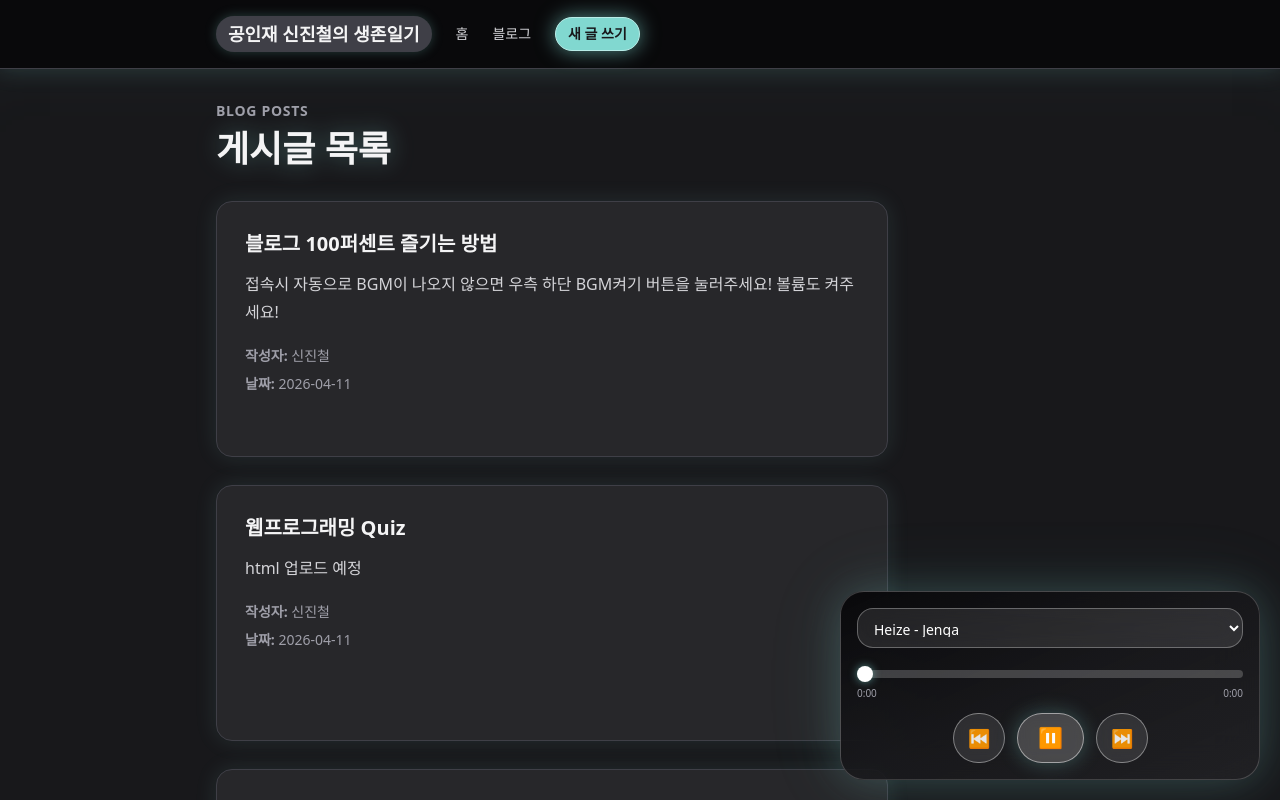
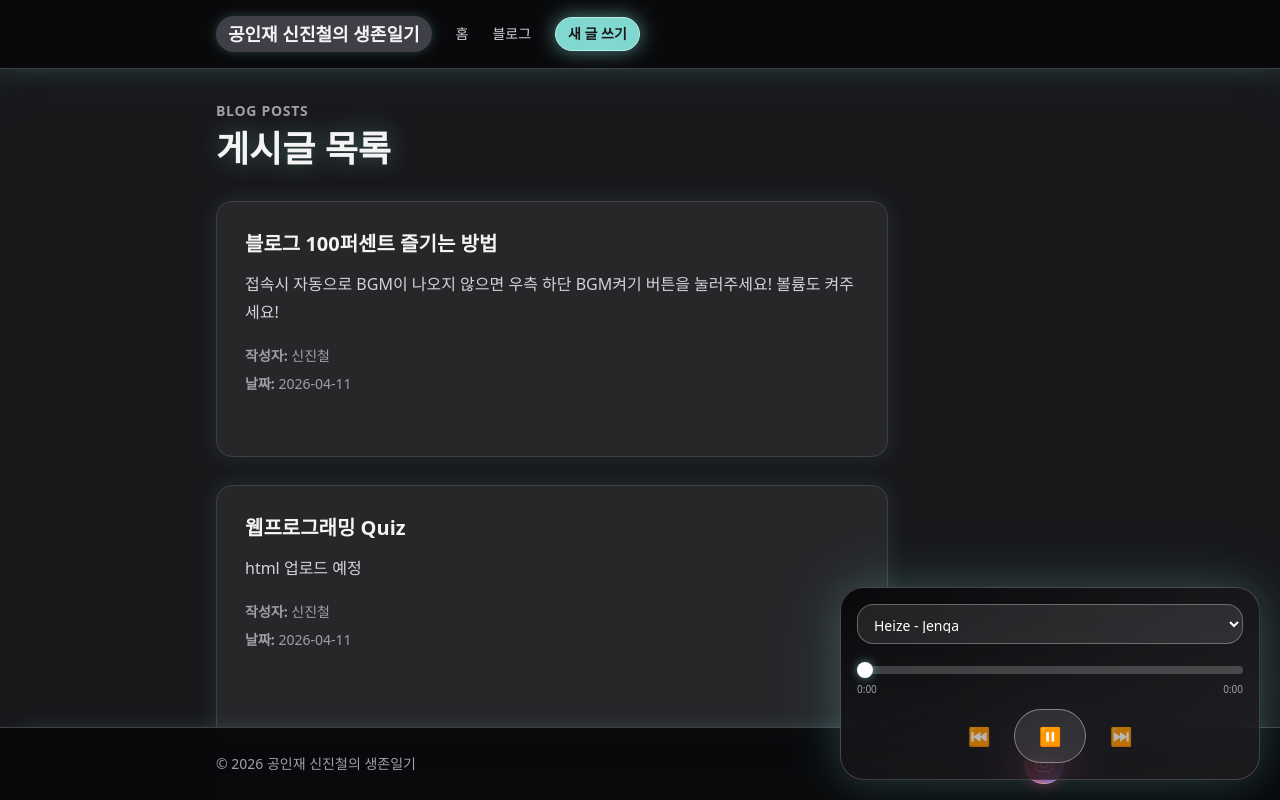
Before and after one commit to shin-jin-cheol/my-first-web, a Next.js app: page / in a window 1280 px wide. Shown: the top 800 px of the page. Built offline with nearby package versions, Linux system fonts and the light colour scheme.

Commit message:
refactor: cleaner BGM buttons and fixed footer with Instagram link

```diff
--- a/app/components/BgmPlayer.tsx
+++ b/app/components/BgmPlayer.tsx
@@ -188,11 +188,11 @@ export default function BgmPlayer() {
         </div>
       </div>
 
-            <div className="flex items-center justify-center gap-3">
+            <div className="flex items-center justify-center gap-6">
         <button
           type="button"
           onClick={playPreviousTrack}
-          className="rounded-full border border-white/40 bg-white/10 px-3.5 py-2.5 text-lg text-white/90 transition backdrop-blur hover:bg-white/20 hover:border-white/60"
+          className="text-lg text-white/70 transition hover:text-white hover:drop-shadow-[0_0_6px_rgba(129,216,208,0.6)]"
           title="이전곡"
         >
           ⏮
@@ -200,7 +200,7 @@ export default function BgmPlayer() {
         <button
           type="button"
           onClick={togglePlayback}
-          className="rounded-full border border-white/50 bg-white/20 px-5 py-2.5 text-xl font-bold text-white shadow-[0_0_20px_rgba(129,216,208,0.3)] transition backdrop-blur hover:bg-white/30 hover:border-white/70"
+          className="rounded-full border border-white/40 bg-white/10 px-6 py-3 text-lg text-white transition backdrop-blur hover:border-white/70 hover:bg-white/20"
           title={isPlaying ? "일시정지" : "재생"}
         >
           {isPlaying ? "⏸" : "▶"}
@@ -208,7 +208,7 @@ export default function BgmPlayer() {
         <button
           type="button"
           onClick={playNextTrack}
-          className="rounded-full border border-white/40 bg-white/10 px-3.5 py-2.5 text-lg text-white/90 transition backdrop-blur hover:bg-white/20 hover:border-white/60"
+          className="text-lg text-white/70 transition hover:text-white hover:drop-shadow-[0_0_6px_rgba(129,216,208,0.6)]"
           title="다음곡"
         >
           ⏭
--- a/app/layout.tsx
+++ b/app/layout.tsx
@@ -15,7 +15,7 @@ export default function RootLayout({
 }>) {
   return (
     <html lang="ko">
-      <body className="flex min-h-screen flex-col bg-zinc-900 text-zinc-100 shadow-[inset_0_120px_120px_-120px_rgba(129,216,208,0.2)]">
+      <body className="flex min-h-screen flex-col bg-zinc-900 text-zinc-100 shadow-[inset_0_120px_120px_-120px_rgba(129,216,208,0.2)] pb-24">
         <nav className="border-b border-zinc-700 bg-zinc-950 text-zinc-100 shadow-[0_0_24px_rgba(129,216,208,0.18)]">
           <div className="mx-auto flex w-full max-w-4xl items-center gap-6 px-6 py-4">
             <span className="rounded-full bg-zinc-700 px-3 py-1 text-base font-bold text-zinc-100 shadow-[0_0_12px_rgba(129,216,208,0.25)] md:text-lg">
@@ -36,14 +36,15 @@ export default function RootLayout({
           </div>
         </nav>
         <main className="mx-auto w-full max-w-4xl flex-1 px-6 py-8">{children}</main>
-        <footer className="border-t border-zinc-700 py-4 text-center text-sm text-zinc-300 shadow-[0_-12px_24px_-20px_rgba(129,216,208,0.3)]">
+        <footer className="fixed bottom-0 left-0 right-0 z-40 border-t border-zinc-700 bg-zinc-950/95 py-4 text-center text-sm text-zinc-400 shadow-[0_-12px_24px_-20px_rgba(129,216,208,0.3)] backdrop-blur">
+          <div className="mx-auto flex w-full max-w-4xl items-center justify-between px-6">
             <p>© 2026 공인재 신진철의 생존일기</p>
             <a
               href="https://www.instagram.com/whflwls"
               target="_blank"
               rel="noopener noreferrer"
               aria-label="인스타그램 바로가기"
-            className="mt-2 inline-flex h-10 w-10 items-center justify-center rounded-full border border-zinc-300/40 bg-gradient-to-br from-[#f58529] via-[#dd2a7b] to-[#515bd4] text-white shadow-[0_0_14px_rgba(221,42,123,0.45)] transition hover:-translate-y-0.5 hover:brightness-110"
+              className="inline-flex h-10 w-10 items-center justify-center rounded-full border border-zinc-300/40 bg-gradient-to-br from-[#f58529] via-[#dd2a7b] to-[#515bd4] text-white shadow-[0_0_14px_rgba(221,42,123,0.45)] transition hover:-translate-y-0.5 hover:brightness-110"
             >
               <svg
                 xmlns="http://www.w3.org/2000/svg"
@@ -56,7 +57,9 @@ export default function RootLayout({
               </svg>
               <span className="sr-only">인스타그램 바로가기 (@whflwls)</span>
             </a>
+          </div>
         </footer>
+        <div className="h-24" />
         <BgmPlayer />
       </body>
     </html>
```
Lines whose indentation alone changed are shown as unchanged.
